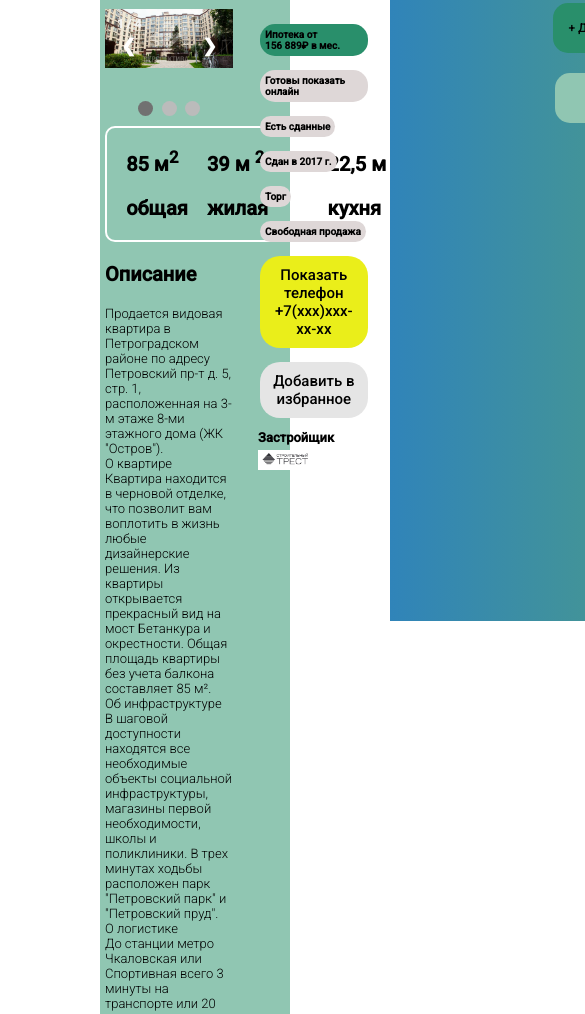
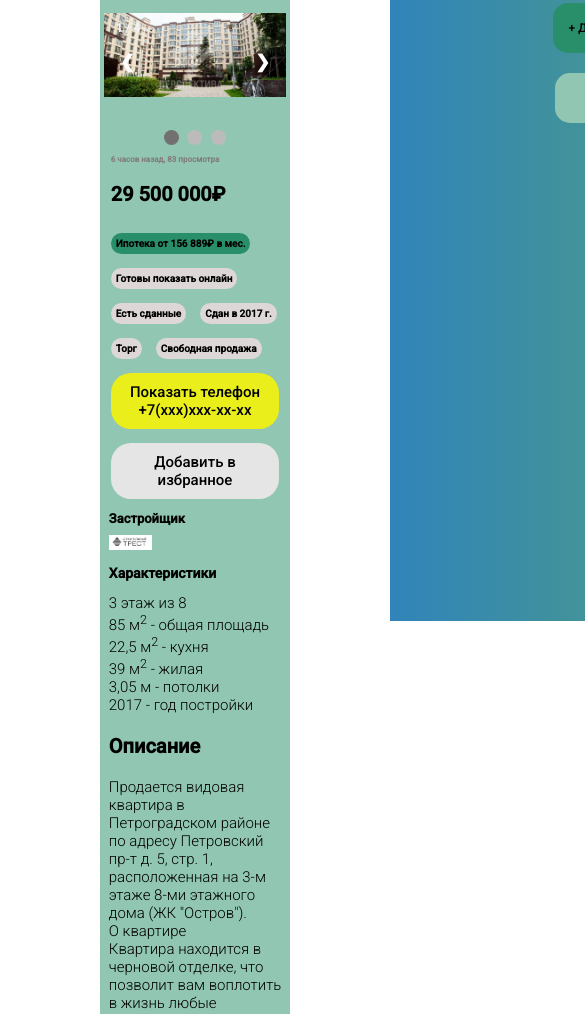
Before and after one commit to kcherednichenko/Web-programming-ITMO, a plain HTML site: page first_flat.html in a window 390 px wide. Shown: the part 223-1237 px from the top of the page, 585 px wide, since content can reach past the window. Drawn offline with Linux system fonts and the light colour scheme.

Commit message:
added media queries for first_flat

```diff
--- a/first_flat.html
+++ b/first_flat.html
@@ -108,6 +108,31 @@
             </div>
         </div>
 
+        <div class="flat_page_info__tags_and_other">
+            <div class="flat_page__price__views_and_price">
+                <p class="flat_page__price__views_and_price__views"> 6 часов назад, 83 просмотра</p>
+                <p class="flat_page__price__views_and_price__price"> 29&nbsp500&nbsp000₽</p>
+            </div>
+            <div class="flat_page__tags">
+                <p class="flat_page__tags__mortgage">Ипотека от 156&nbsp889₽ в мес.</p>
+                <p class="flat_page__tags__show_online">Готовы показать онлайн</p>
+                <p class="flat_page__tags__rented">Есть сданные</p>
+                <p class="flat_page__tags__leased_house">Сдан в 2017 г.</p>
+                <p class="flat_page__tags__bargaining">Торг</p>
+                <p class="flat_page__tags__easy_sale">Свободная продажа</p>
+                <div class="flat_page__tags__buttons">
+                    <button class="flat_page__tags__phone_number" id="phone_number_4">Показать телефон +7(xxx)xxx-xx-xx</button>
+                    <button class="flat_page__tags__favourites">Добавить в избранное</button>
+                </div>
+                <!--      display: flex wrap wrap ; boarder radius 15-20 ; paddings; colour-->
+            </div>
+            <div class="flat_page__price__developer">
+                <p class="flat_page__price__developer__heading">Застройщик</p>
+                <img class="flat_page__price__developer__image" src="images/Stroitel'nyj_trest.png" alt="">
+            </div>
+        </div>
+
+        <div class="flat_page_info__characteristics_and_description">
             <div class="flat_page_info__about_cur_flat">
                 <div class="flat_page_info__about_cur_flat__total_area">
                     <p> 85 м<sup>2</sup></p>
@@ -134,6 +159,16 @@
                     <p>год постройки</p>
                 </div>
             </div>
+            <div class="flat_page_info__about_cur_flat_990px">
+                <p class="flat_page_info__about_cur_flat_990px__topic">Характеристики</p>
+                <p class="flat_page_info__about_cur_flat_990px__characteristics"><br>3 этаж из 8<br>
+                    85 м<sup>2</sup> - общая площадь<br>
+                    22,5 м<sup>2</sup> - кухня<br>
+                    39 м<sup>2</sup> - жилая<br>
+                    3,05 м - потолки<br>
+                    2017 - год постройки<br>
+                </p>
+            </div>
             <div class="flat_page__info__full_description">
                 <p>Описание</p>
                 <p class="flat_page__info__full_description__text">Продается видовая квартира в Петроградском районе по адресу Петровский пр-т д. 5, стр. 1, расположенная
@@ -148,6 +183,8 @@
                     ЗСД находится в 3 км. Так же преимуществом является близкая доступность к проспектам и выездам с
                     острова. </p>
             </div>
+        </div>
+
     </div>
     <div class="flat_page__price">
         <div class="flat_page__price__views_and_price">
--- a/javascript/phone_number_button.js
+++ b/javascript/phone_number_button.js
@@ -11,3 +11,4 @@ function showPhoneNumber(phoneNumber, classId) {
 showPhoneNumber("+7(921)100-00-01", "phone_number_1")
 showPhoneNumber("+7(921)100-00-02", "phone_number_2")
 showPhoneNumber("Показать телефон +7(921)100-00-03", "phone_number_3")
+showPhoneNumber("Показать телефон +7(921)100-00-03", "phone_number_4")
--- a/styles.css
+++ b/styles.css
@@ -914,6 +914,14 @@ select {
     padding-right: 5%;
 }
 
+.flat_page_info__tags_and_other {
+    display: none;
+}
+
+.flat_page_info__about_cur_flat_990px {
+    display: none;
+}
+
 .flat_page__tags {
     display: flex;
     flex-wrap: wrap;
@@ -1316,6 +1324,18 @@ footer {
     .phone_number {
         margin-bottom: 10px;
     }
+
+    .flat_page_info__about_cur_flat {
+        margin-top: 55px;
+    }
+
+    .flat_page_info__about_cur_flat {
+        width: 780px;
+    }
+
+    .flat_page__info__full_description__text {
+        font-size: 15px;
+    }
 }
 
 
@@ -1406,6 +1426,49 @@ footer {
 
     .info__without_full_description {
         justify-content: unset;
+    }
+
+    .flat_page__price {
+        display: none;
+    }
+
+    .flat_page_info__tags_and_other {
+        display: inline;
+    }
+
+    .flat_page__info__images {
+        margin-left: auto;
+        margin-right: auto;
+    }
+
+    .flat_page__price {
+    }
+
+    .flat_page__info {
+        width: 96%;
+        margin: 2%;
+    }
+
+    .flat_page__price__developer {
+        width: 50%;
+    }
+
+    .flat_page_info__about_cur_flat_990px {
+        display: inline;
+    }
+
+    .flat_page_info__about_cur_flat {
+        display: none;
+    }
+
+    .flat_page_info__about_cur_flat_990px__topic {
+        margin: 10px 0 0 5px;
+    }
+
+    .flat_page_info__about_cur_flat_990px__characteristics {
+        font-size: 15px;
+        margin: -5px 0 0 5px;
+        font-weight: 10;
     }
 }
 
@@ -1557,4 +1620,8 @@ footer {
         padding-left: 30px;
     }
 
-}
+    .flat_page_info__about_cur_flat_990px__topic {
+        font-size: 14px;
+    }
+
+}
```
Lines whose indentation alone changed are shown as unchanged.
